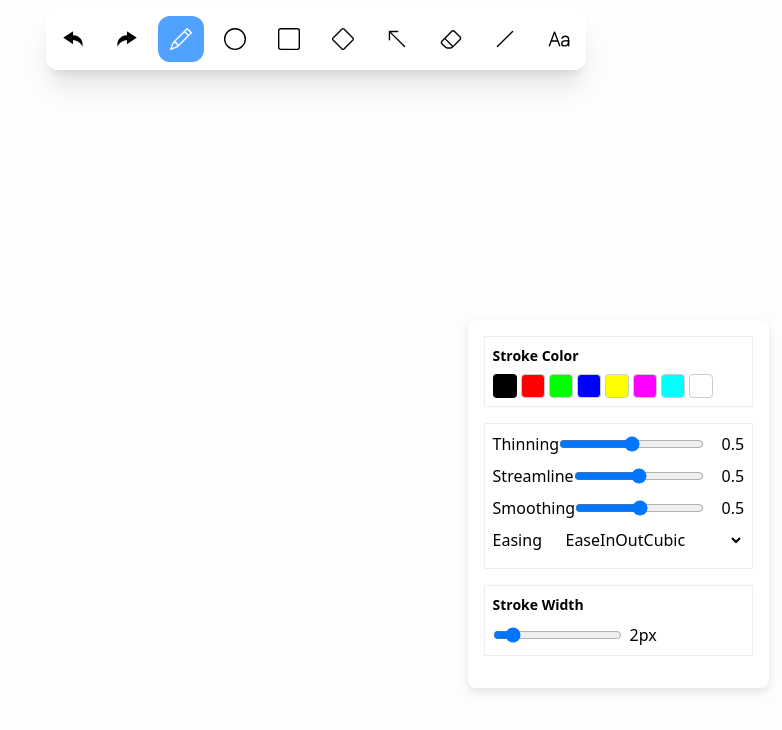
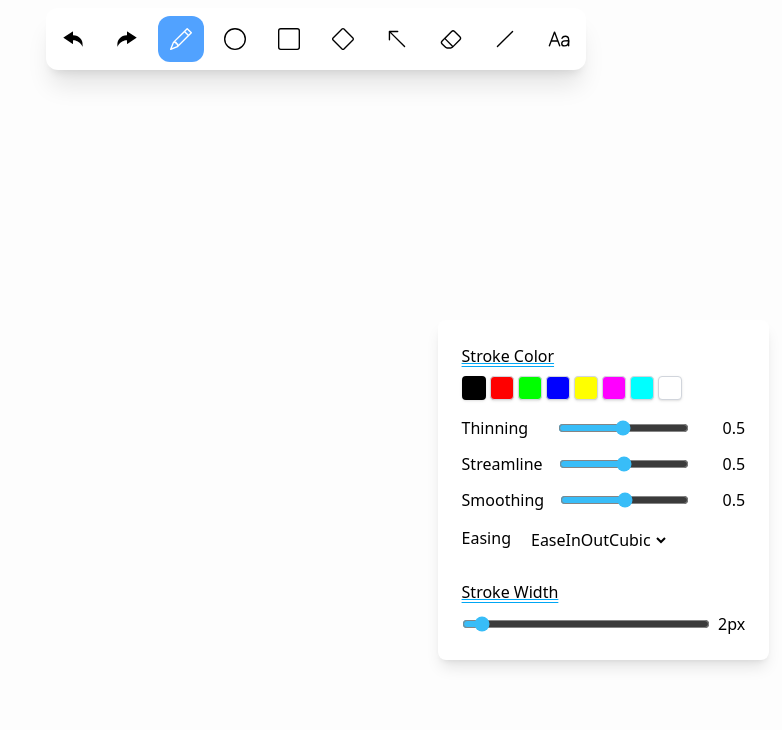
Before and after one commit to sumedhiscoding/Drawhub.io, a React app in the folder frontend/: page / in a window 1280 px wide. Both pictures are taken after a click on the button 679 px from the left and 39 px from the top of the page. Shown: the top 730 px of the page, without its empty margins (498-1280 px from the left). Built offline with nearby package versions, Linux system fonts and the light colour scheme; the HTML template or start-up script is replaced by a standard one.

Commit message:
fixed the toolbox

```diff
--- a/frontend/src/components/Toolbox/index.jsx
+++ b/frontend/src/components/Toolbox/index.jsx
@@ -1,5 +1,5 @@
-import React, { useContext } from "react";
-import { COLORS, FILL_STYLES } from "../../utils/constants";
+import React, { act, useContext } from "react";
+import { COLORS, FILL_STYLES, TOOLS } from "../../utils/constants";
 import toolboxContext from "../../store/board/toolbar-context";
 import { BoardContext } from "../../store/board/board-context";
 import { easingOptions } from "../../utils/constants";
@@ -12,7 +12,6 @@ const Toolbox = () => {
   const isPencil = activeTool?.name === "Pencil";
 
   const pencilProps = currentToolState || {};
-
 
   const handlePencilPropChange = (prop, value) => {
     dispatchToolBoxAction({
@@ -39,12 +38,19 @@ const Toolbox = () => {
   };
 
   const handleStrokeWidthChange = (width) => {
-    console.log("Stroke width changed to:", width);
+    if (activeTool.name === TOOLS.TEXT.name) {
+      dispatchToolBoxAction({
+        type: "SET_FONT_SIZE",
+        tool: activeTool,
+        fontSize: parseInt(width),
+      });
+    } else {
       dispatchToolBoxAction({
         type: "SET_STROKE_WIDTH",
         tool: activeTool,
         width: parseInt(width),
       });
+    }
   };
 
   const handleFillStyleChange = (fillStyle) => {
@@ -55,85 +61,23 @@ const Toolbox = () => {
     });
   };
 
-  const toolboxStyle = {
-    boxShadow: "0 4px 8px rgba(0, 0, 0, 0.1)",
-    padding: "16px",
-    borderRadius: "8px",
-    backgroundColor: "white",
-    width: 'fit-content'
-  };
-
-  const sectionStyle = {
-    marginBottom: "16px",
-    padding: "8px",
-    border: "1px solid #eee",
-  };
-
-  const h4Style = {
-    margin: "0 0 8px 0",
-    fontSize: "14px",
-    fontWeight: "bold",
-  };
-
-  const colorPaletteStyle = {
-    display: "flex",
-    flexWrap: "wrap",
-    gap: "4px",
-  };
-
-  const colorButtonStyle = {
-    width: "24px",
-    height: "24px",
-    border: "1px solid #ccc",
-    borderRadius: "4px",
-    cursor: "pointer",
-  };
-
-  const activeColorButtonStyle = {
-    ...colorButtonStyle,
-    border: "2px solid #000",
-  };
-
-  const noneButtonStyle = {
-    width: "24px",
-    height: "24px",
-    border: "1px solid #ccc",
-    borderRadius: "4px",
-    cursor: "pointer",
-    backgroundColor: "transparent",
-    display: "flex",
-    alignItems: "center",
-    justifyContent: "center",
-    fontSize: "10px",
-  };
-
-  const strokeWidthStyle = {
-    display: "flex",
-    alignItems: "center",
-    gap: "8px",
-  };
-
-  const containerStyle = {
-    position: "absolute",
-    top: "40vh",
-    right: "1vw",
-  };
+  // ...existing code...
 
   return (
-    <div style={containerStyle}>
-      <div style={toolboxStyle}>
-        <div style={sectionStyle}>
-          <h4 style={h4Style}>Stroke Color</h4>
-          <div style={colorPaletteStyle}>
+    <div className="toolbox-container">
+      <div className="toolbox">
+        <div className="toolbox-section">
+          <h4 className="toolbox-h4">Stroke Color</h4>
+          <div className="toolbox-color-palette">
             {Object.entries(COLORS).map(([name, hex]) => (
               <button
                 key={name}
-                style={{
-                  ...(currentToolState?.stroke === hex
-                    ? activeColorButtonStyle
-                    : colorButtonStyle),
-                  backgroundColor: hex,
-                }}
+                className={`toolbox-color-btn${
+                  currentToolState?.stroke === hex
+                    ? " toolbox-color-btn-active"
+                    : ""
+                }`}
+                style={{ backgroundColor: hex }}
                 onClick={() => handleStrokeColorChange(hex)}
                 title={name}
               />
@@ -143,15 +87,9 @@ const Toolbox = () => {
 
         {isPencil && (
           <div>
-            <div style={sectionStyle}>
-              <div
-                style={{
-                  display: "flex",
-                  alignItems: "center",
-                  marginBottom: 8,
-                }}
-              >
-                <span style={{ flex: 1 }}>Thinning</span>
+            <div className="toolbox-section">
+              <div className="toolbox-flex">
+                <span className="toolbox-flex-label">Thinning</span>
                 <input
                   type="range"
                   min={0}
@@ -161,20 +99,14 @@ const Toolbox = () => {
                   onChange={(e) =>
                     handlePencilPropChange("thinning", Number(e.target.value))
                   }
-                  style={{ flex: 3 }}
+                  className="toolbox-flex-slider"
                 />
-                <span style={{ width: 32, textAlign: "right", marginLeft: 8 }}>
+                <span className="toolbox-flex-value">
                   {pencilProps.thinning ?? 0.5}
                 </span>
               </div>
-              <div
-                style={{
-                  display: "flex",
-                  alignItems: "center",
-                  marginBottom: 8,
-                }}
-              >
-                <span style={{ flex: 1 }}>Streamline</span>
+              <div className="toolbox-flex">
+                <span className="toolbox-flex-label">Streamline</span>
                 <input
                   type="range"
                   min={0}
@@ -184,20 +116,14 @@ const Toolbox = () => {
                   onChange={(e) =>
                     handlePencilPropChange("streamline", Number(e.target.value))
                   }
-                  style={{ flex: 3 }}
+                  className="toolbox-flex-slider"
                 />
-                <span style={{ width: 32, textAlign: "right", marginLeft: 8 }}>
+                <span className="toolbox-flex-value">
                   {pencilProps.streamline ?? 0.5}
                 </span>
               </div>
-              <div
-                style={{
-                  display: "flex",
-                  alignItems: "center",
-                  marginBottom: 8,
-                }}
-              >
-                <span style={{ flex: 1 }}>Smoothing</span>
+              <div className="toolbox-flex">
+                <span className="toolbox-flex-label">Smoothing</span>
                 <input
                   type="range"
                   min={0}
@@ -207,26 +133,23 @@ const Toolbox = () => {
                   onChange={(e) =>
                     handlePencilPropChange("smoothing", Number(e.target.value))
                   }
-                  style={{ flex: 3 }}
+                  className="toolbox-flex-slider"
                 />
-                <span style={{ width: 32, textAlign: "right", marginLeft: 8 }}>
+                <span className="toolbox-flex-value">
                   {pencilProps.smoothing ?? 0.5}
                 </span>
               </div>
-              <div
-                style={{
-                  display: "flex",
-                  alignItems: "center",
-                  marginBottom: 8,
-                }}
-              >
-                <span style={{ flex: 1 }}>Easing</span>
+              <div className="toolbox-flex">
+                <span className="toolbox-flex-1">Easing</span>
                 <select
                   value={pencilProps.easing || "EaseInOutCubic"}
                   onChange={(e) =>
                     handlePencilPropChange("easing", e.target.value)
                   }
-                  style={{ flex: 3, marginLeft: 8 }}
+                  className={`toolbox-select${
+                    pencilProps.easing ? " toolbox-select-active" : ""
+                  }`}
+                  style={{ marginTop: "4px" }}
                 >
                   {easingOptions.map((opt) => (
                     <option key={opt} value={opt}>
@@ -238,16 +161,17 @@ const Toolbox = () => {
             </div>
           </div>
         )}
+
         {currentToolState?.fillcolor !== undefined && (
-          <div style={sectionStyle}>
-            <h4 style={h4Style}>Fill Color</h4>
-            <div style={colorPaletteStyle}>
+          <div className="toolbox-section">
+            <h4 className="toolbox-h4">Fill Color</h4>
+            <div className="toolbox-color-palette">
               <button
-                style={
+                className={`toolbox-none-btn${
                   currentToolState?.fillcolor === null
-                    ? { ...noneButtonStyle, border: "2px solid #000" }
-                    : noneButtonStyle
-                }
+                    ? " toolbox-color-btn-active"
+                    : ""
+                }`}
                 onClick={() => handleFillColorChange(null)}
                 title="No Fill"
               >
@@ -256,12 +180,12 @@ const Toolbox = () => {
               {Object.entries(COLORS).map(([name, hex]) => (
                 <button
                   key={name}
-                  style={{
-                    ...(currentToolState?.fillcolor === hex
-                      ? activeColorButtonStyle
-                      : colorButtonStyle),
-                    backgroundColor: hex,
-                  }}
+                  className={`toolbox-color-btn${
+                    currentToolState?.fillcolor === hex
+                      ? " toolbox-color-btn-active"
+                      : ""
+                  }`}
+                  style={{ backgroundColor: hex }}
                   onClick={() => handleFillColorChange(hex)}
                   title={name}
                 />
@@ -269,26 +193,18 @@ const Toolbox = () => {
             </div>
           </div>
         )}
+
         {currentToolState?.fillStyle !== undefined && (
-          <div style={sectionStyle}>
-            <h4 style={h4Style}>Fill Style</h4>
+          <div className="toolbox-section">
+            <h4 className="toolbox-h4">Fill Style</h4>
             <div>
               <select
                 value={currentToolState?.fillStyle ?? ""}
                 onChange={(e) => handleFillStyleChange(e.target.value)}
-                style={{
-                  padding: "6px 12px",
-                  borderRadius: "4px",
-                  border: "1px solid #ccc",
-                  fontSize: "14px",
-                  background: "#f9f9f9",
-                  width: "100%",
-                  outline: "none",
-                  boxShadow: currentToolState?.fillStyle
-                    ? "0 0 0 2px #0078d4"
-                    : undefined,
-                  marginTop: "4px",
-                }}
+                className={`toolbox-select${
+                  currentToolState?.fillStyle ? " toolbox-select-active" : ""
+                }`}
+                style={{ marginTop: "4px" }}
               >
                 <option value="">No Fill Style</option>
                 {Object.entries(FILL_STYLES).map(([name, style]) => (
@@ -300,17 +216,57 @@ const Toolbox = () => {
             </div>
           </div>
         )}
-        <div style={sectionStyle}>
-          <h4 style={h4Style}>Stroke Width</h4>
-          <div style={strokeWidthStyle}>
+        <div className="toolbox-section">
+          <h4 className="toolbox-h4">Stroke Width</h4>
+          <div className="toolbox-stroke-width">
+            {/* Slider for TEXT tool */}
+            {activeTool.name === TOOLS.TEXT.name && (
+              <>
+                <input
+                  type="range"
+                  min="8"
+                  max="72"
+                  value={currentToolState?.fontSize || 16}
+                  onChange={(e) => handleStrokeWidthChange(e.target.value)}
+                />
+                <span>{currentToolState?.fontSize || 16}px</span>
+              </>
+            )}
+            {/* Slider for Pencil tool */}
+            <div className="toolbox-stroke-width">
+              {activeTool.name === TOOLS.PENCIL?.name && (
+                <>
+                  <input
+                    type="range"
+                    min="1"
+                    max="20"
+                    value={currentToolState?.size || 2}
+                    onChange={(e) => handleStrokeWidthChange(e.target.value)}
+                    className="slider-range-input slider-track smooth-transition"
+                  />
+                  <span className="slider-label">
+                    {currentToolState?.size || 2}px
+                  </span>
+                </>
+              )}
+              {/* Slider for all other tools */}
+              {activeTool.name !== TOOLS.TEXT.name &&
+                activeTool.name !== TOOLS.PENCIL?.name && (
+                  <>
                     <input
                       type="range"
                       min="1"
                       max="10"
                       value={currentToolState?.size || 1}
                       onChange={(e) => handleStrokeWidthChange(e.target.value)}
+                      className="slider-range-input slider-track smooth-transition"
                     />
-            <span>{currentToolState?.size || 1}px</span>
+                    <span className="slider-label">
+                      {currentToolState?.size || 1}px
+                    </span>
+                  </>
+                )}
+            </div>
           </div>
         </div>
       </div>
--- a/frontend/src/index.css
+++ b/frontend/src/index.css
@@ -1,6 +1,17 @@
 @import "tailwindcss";
 
 @layer components {
+  .toolbox-color-btn {
+    @apply w-6 h-6 border border-gray-300 rounded cursor-pointer transition-transform duration-200 ease-in-out shadow;
+  }
+  .toolbox-color-btn:hover {
+    @apply scale-125 z-10 shadow-xl border-blue-400;
+    /* Smooth, elegant highlight on hover */
+    background-color: #f0f9ff;
+    border-width: 2px;
+    border-color: #38bdf8;
+  }
+
   .toolbar {
     @apply absolute top-0 z-50 flex justify-center items-center left-[calc(50vw-(15vw/2))]  py-2;
   }
@@ -13,4 +24,55 @@
   .toolbar-button-active {
     @apply bg-blue-400 text-white;
   }
+  .toolbox-container {
+    @apply absolute top-[40vh] right-[1vw];
+  }
+  .toolbox {
+    @apply shadow-lg p-4 rounded-lg bg-white w-fit;
+  }
+  .toolbox-section {
+    @apply p-2;
+  }
+  .toolbox-h4 {
+    @apply m-0 mb-2 text-base underline decoration-sky-500   decoration-double;
+  }
+  .toolbox-color-palette {
+    @apply flex flex-wrap gap-1;
+  }
+  .toolbox-color-btn {
+    @apply w-6 h-6 border border-gray-300 rounded cursor-pointer;
+  }
+  .toolbox-color-btn-active {
+    @apply border-2 border-black;
+  }
+  .toolbox-none-btn {
+    @apply w-6 h-6 border border-gray-300 rounded cursor-pointer bg-transparent flex items-center justify-center text-xs;
+  }
+  .toolbox-stroke-width {
+    @apply flex items-center gap-2 flex-1;
+  }
+  .toolbox-flex {
+    @apply flex items-center mb-3 gap-4;
+  }
+  .toolbox-flex-label {
+    @apply min-w-[80px] text-left text-base leading-6;
+  }
+  .toolbox-flex-slider {
+    @apply flex-1 min-w-[120px] mx-2 h-7;
+  }
+  .toolbox-flex-value {
+    @apply min-w-[40px] text-right text-base leading-6;
+  }
+  .toolbox-flex-slider,
+  .toolbox-stroke-width input[type="range"] {
+    @apply w-full flex-1 mx-0 h-2 rounded-full bg-blue-100;
+    accent-color: #38bdf8;
+    outline: none;
+    transition: box-shadow 0.2s, background 0.2s,
+      width 0.3s cubic-bezier(0.4, 0, 0.2, 1);
+    height: 0.5rem;
+    border: none;
+    min-width: 0;
+  }
+
 }
--- a/frontend/src/store/board/ToolBoxProvider.jsx
+++ b/frontend/src/store/board/ToolBoxProvider.jsx
@@ -21,7 +21,6 @@ function toolboxReducer(state, action){
                 },
             };
         case 'SET_STROKE_WIDTH':
-            console.log("Reducer - Setting stroke width:",state,action);
                 return {
                     ...state,
                     [action.tool.name]: {
@@ -43,6 +42,14 @@ function toolboxReducer(state, action){
                 [action.tool.name]: {
                     ...state[action.tool.name],
                     [action.prop]: action.value,
+                },
+            };
+        case 'SET_FONT_SIZE':
+            return {
+            ...state,
+            [action.tool.name]: {
+                ...state[action.tool.name],
+                fontSize: action.fontSize,
             },
         };
         default:
--- a/frontend/src/utils/constants.js
+++ b/frontend/src/utils/constants.js
@@ -68,7 +68,6 @@ export const ALLOWED_METHODS = {
   SET_ELEMENT: "SET_ELEMENT",
   SET_ACTIVE_TOOL: "SET_ACTIVE_TOOL",
   SET_COLOR: "SET_COLOR",
-  SET_STROKE_WIDTH: "SET_STROKE_WIDTH",
   DRAW_DOWN: "DRAW_DOWN",
   DRAW_MOVE: "DRAW_MOVE",
   DRAW_UP: "DRAW_UP",
--- a/frontend/src/utils/helpers.jsx
+++ b/frontend/src/utils/helpers.jsx
@@ -17,6 +17,11 @@ export const createTool = (
   streamline = 0.5,
 
 ) => {
+  console.log("Creating tool:", {
+  color,
+  thinning,
+  smoothing,
+  streamline,}  )
   const generator = rough.generator();
   switch (id) {
     case TOOLS.LINE.id:
@@ -87,6 +92,17 @@ export const createTool = (
       );
     }
     case TOOLS.PENCIL.id:{
+      console.log("Creating PENCIL rough element with points:",color, points,{thinning, smoothing, streamline, size: strokeWidth,
+        start: {
+        cap: true,
+        taper: 0,
+        easing: (t) => t,
+        },
+        end: {
+          cap: true,
+          taper: 0,
+          easing: (t) => t,
+        },});
       const stroke = getStroke(points,{thinning, smoothing, streamline, size: strokeWidth,
         start: {
         cap: true,
@@ -129,7 +145,6 @@ export function getSvgPathFromStroke(stroke) {
 
 export const isPointNearElement = (x, y, element, offset = 10) => {
   const { type, x1, y1, x2, y2, points } = element;
-  // console.log("Checking proximity for element:", x, y, element, offset);
   switch (type) {
     case TOOLS.LINE.id:
     case TOOLS.ARROW.id:
```
Also changed, not shown: frontend/src/components/Board/index.jsx (+10 -7 lines), frontend/src/store/board/BoardProvider.jsx (+13 -15 lines). Lines whose indentation alone changed are shown as unchanged.
